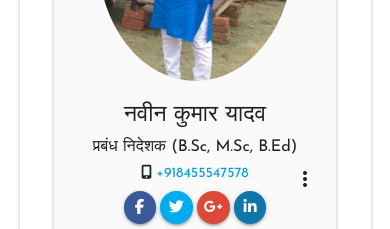
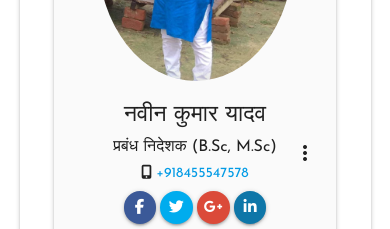
Before and after one commit to anish20/avncoaching-web, a plain HTML site: page index.html in a window 390 px wide. Shown: the part 3440-3669 px from the top of the page. Drawn offline with nearby package versions, Linux system fonts and the light colour scheme.

Commit message:
new changes

```diff
--- a/css/style.css
+++ b/css/style.css
@@ -42,7 +42,7 @@ section h2{
     .more-icon{
     position: absolute !important;
     right: 19px !important;
-    top: 356px !important;
+    top: 330px !important;
     }
 
   }
--- a/index.html
+++ b/index.html
@@ -238,7 +238,7 @@
                   <img src="images/naveen1.jpeg" alt="" class=" circle responsive-img" style="width: 195px; margin: auto;"> <!-- notice the "circle" class -->
                   </div>
               <h5 class="center">नवीन कुमार यादव</h5>
-              <h6 class="center">प्रबंध निदेशक (B.Sc, M.Sc, B.Ed)</h6>
+              <h6 class="center">प्रबंध निदेशक (B.Sc, M.Sc)</h6>
               <p class="center"><i class="fa fa-mobile "></i><a href="tel:+918455547578"> +918455547578</a></p>
                <p class="social-icon center" style="margin-top: 7px;">
                   <a class="btn-floating btn-small waves-effect waves-light s-icon bg-facebook" style="background: #3b5998;" href="#" ><i class="fa fa-facebook" style="font-size:15px;"></i></a>
```
